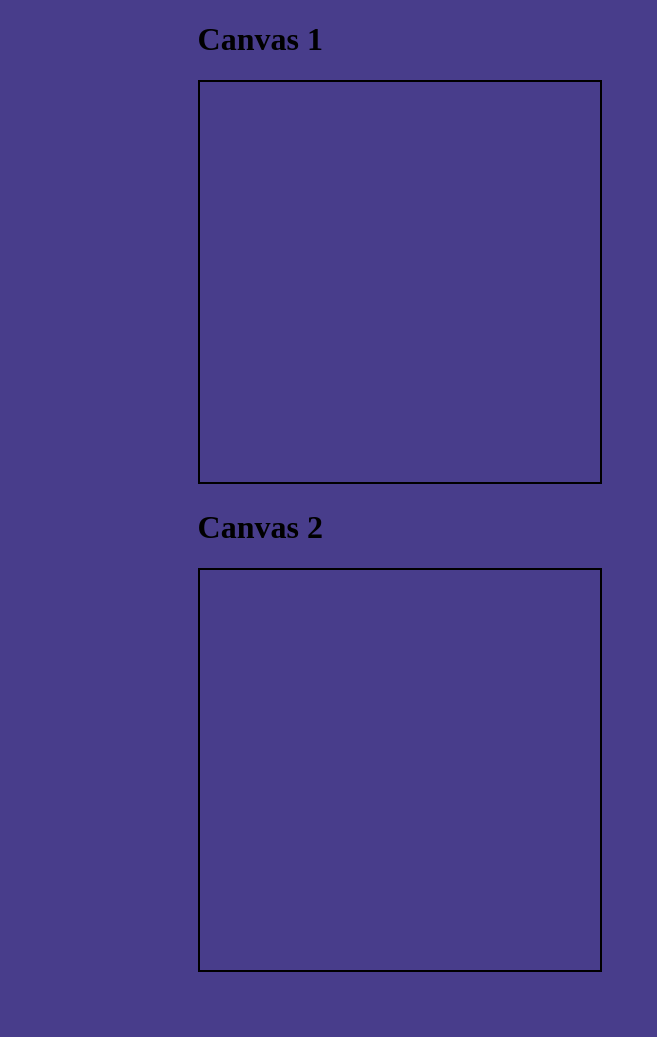
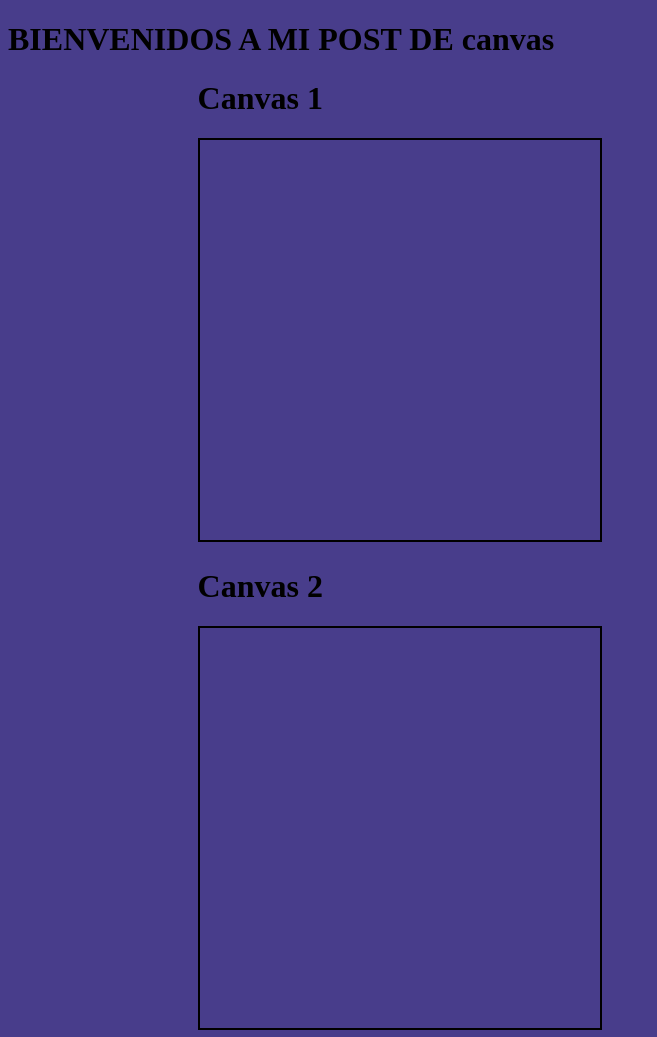
Before and after one commit to agusgonz/Canvas2, a plain HTML site: page index.html in a window 1280 px wide. Shown: the whole page, without its empty margins (0-657 px from the left). Before the commit the page ends 984 px from the top, so only its background shows below. Drawn offline with Linux system fonts and the light colour scheme.

Commit message:
agrego h1 de pag

```diff
--- a/index.html
+++ b/index.html
@@ -8,6 +8,7 @@
     <link rel="stylesheet" href="css/style.css">
 </head>
 <body>
+    <h1>BIENVENIDOS A MI POST DE canvas</h1>
     <div id="container">
         <h1>Canvas 1</h1>
         <canvas id="canvas"></canvas>
```
